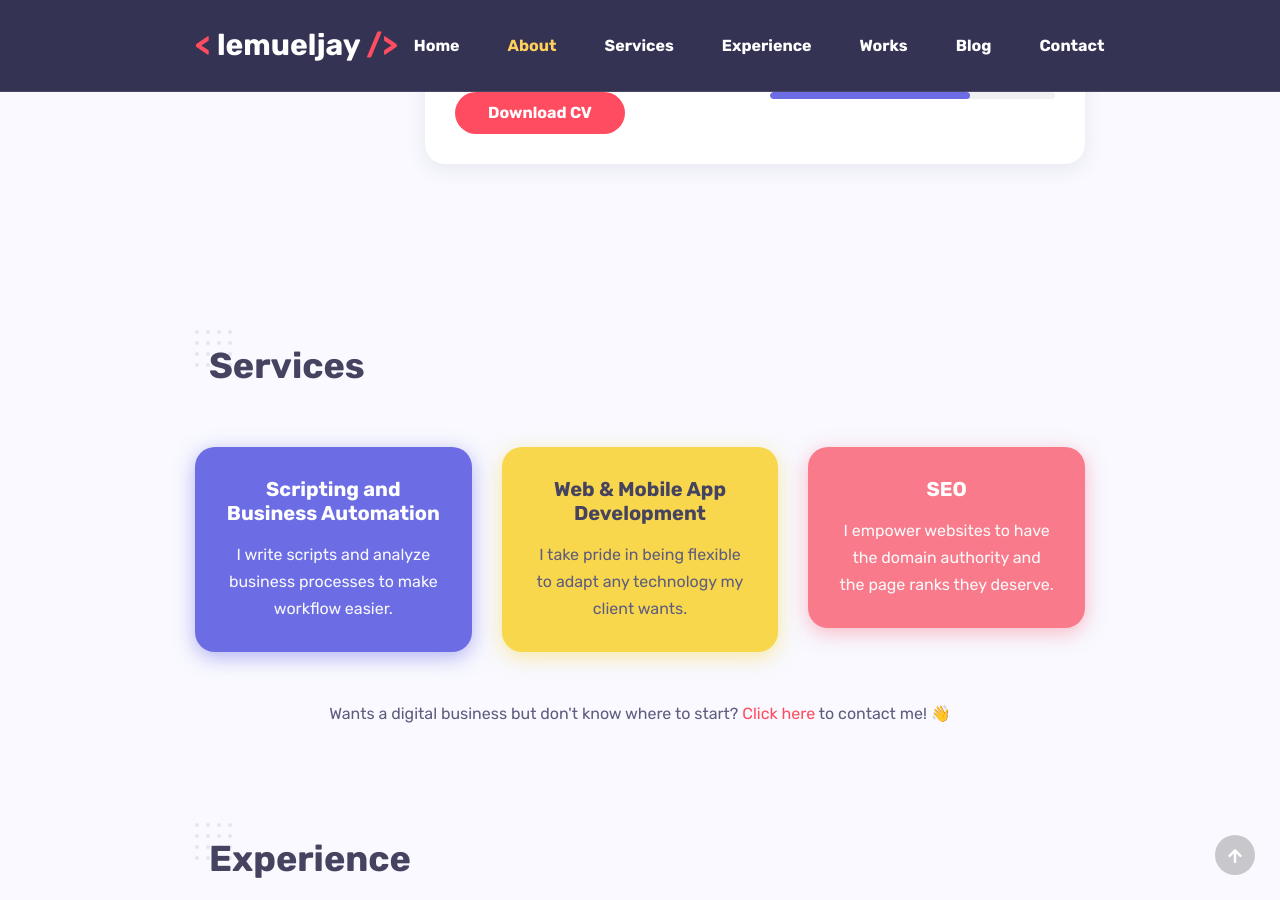
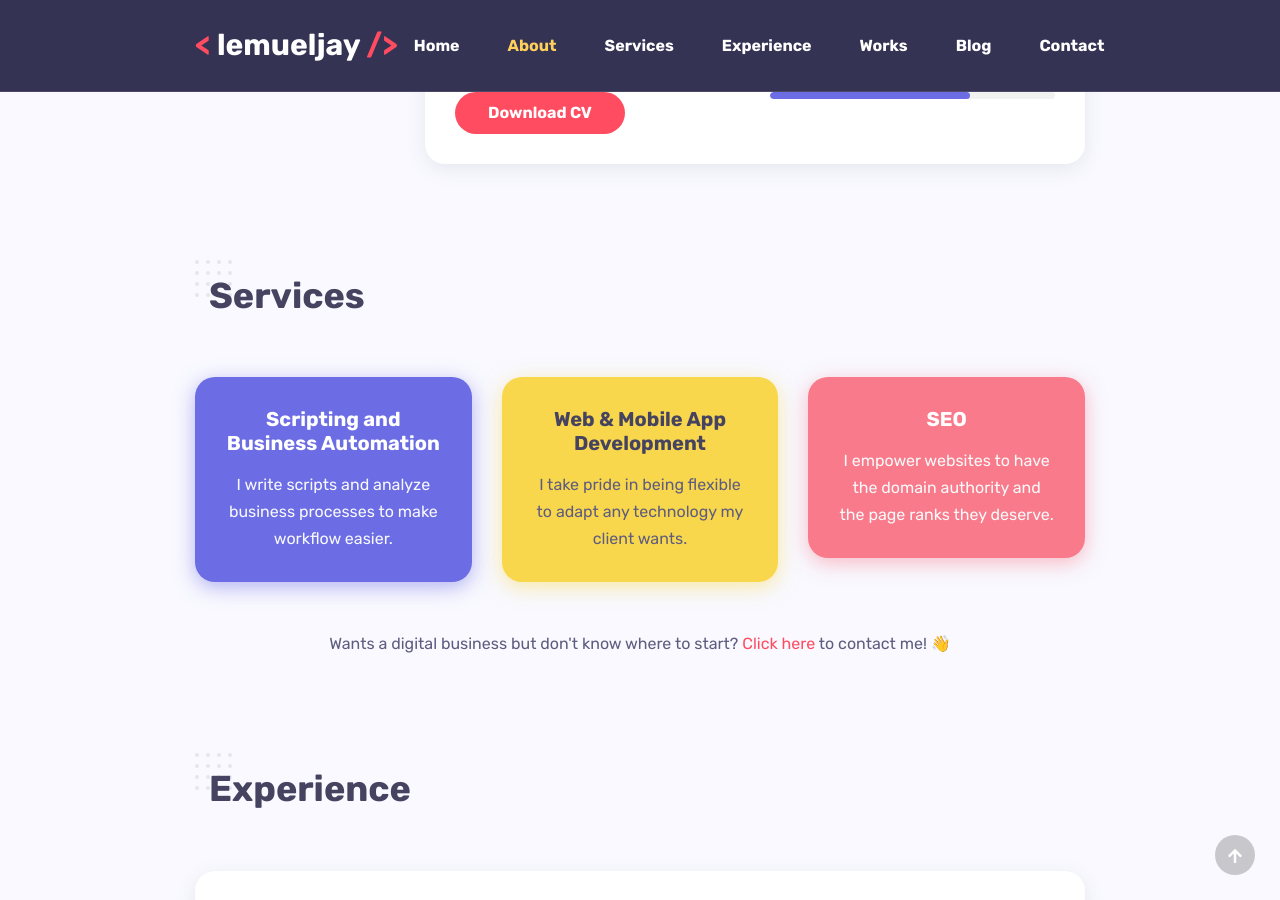
Before and after one commit to lemueljay/lemueljay, a Jekyll site: the page built from index.html, in a window 1280 px wide and 900 px high, scrolled down 1258 px. Built offline with Jekyll 4.4.1, drawn with Linux system fonts in a browser that asks for light colours.

Commit message:
Remove fact-item-list spacer

```diff
--- a/_layouts/default.html
+++ b/_layouts/default.html
@@ -231,8 +231,6 @@
 
 			</div>
 			<!-- row end -->
-
-			<div class="spacer" data-height="70"></div>
 
 		</div>
 
```
